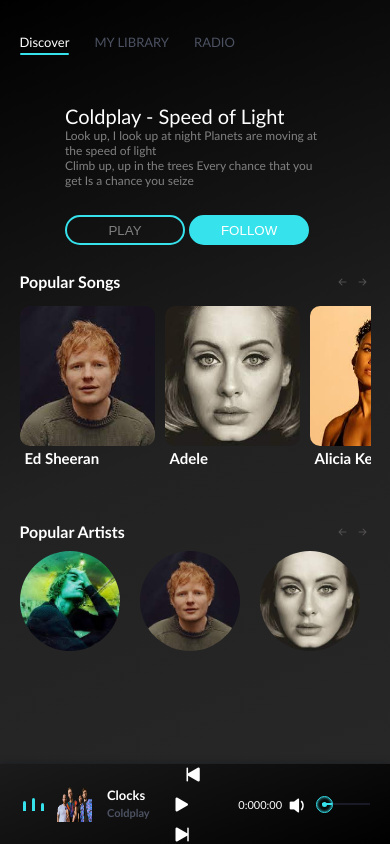
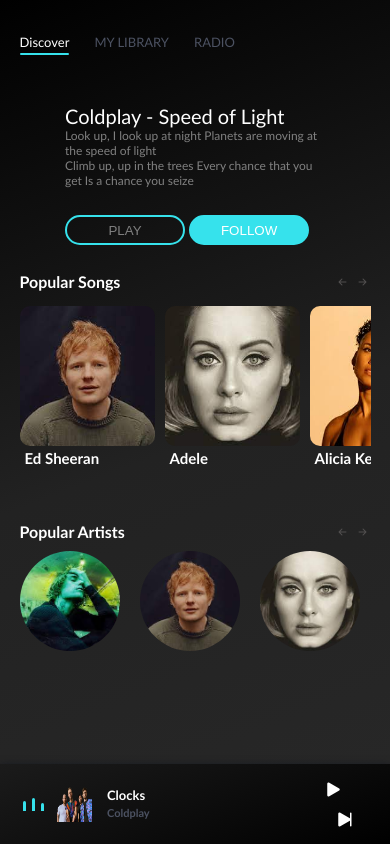
Before and after one commit to CCC1031/mozzy-, a plain HTML site: page index.html in a window 390 px wide. Drawn offline with nearby package versions, Linux system fonts and the light colour scheme.

Commit message:
edited phone view

```diff
--- a/index.html
+++ b/index.html
@@ -276,9 +276,11 @@
                 <!-- <audio id="audio2">
                     <source src="audio/all.mp3">
                 </audio> -->
-                <i id="prevButton" class="bi bi-skip-start-fill"></i>
-                <i id="playButton" onclick="playSong()" class="bi bi-play-fill"></i>
+                <!-- <i id="prevButton" class="bi bi-skip-start-fill"></i> -->
+                <div class="audio-buttons">
+                <i id="playButton" onclick="playSong()" class="bi bi-play-fill play-button"></i>
                 <i id="skipButton" class="bi bi-skip-end-fill"></i>
+            </div>
             </div>
             <span class="currentStart">0:00</span>
             <!-- <div class="bar">
--- a/style_test.css
+++ b/style_test.css
@@ -662,8 +662,18 @@ body {
     .song-side nav .search {
        display:none;
     }
-    #prev, #next {
-        display:none;
+    .currentStart, .currentEnd, .vol {
+        display: none;
+    }
+
+    #playButton, #skipButton {
+        display: inline;
+        margin-right: 10px;
+        width: 100px;
+        height: 150px;
+    }
+    .audio-buttons {
+        margin-left: 140px;
     }
 }
 #one{
```
